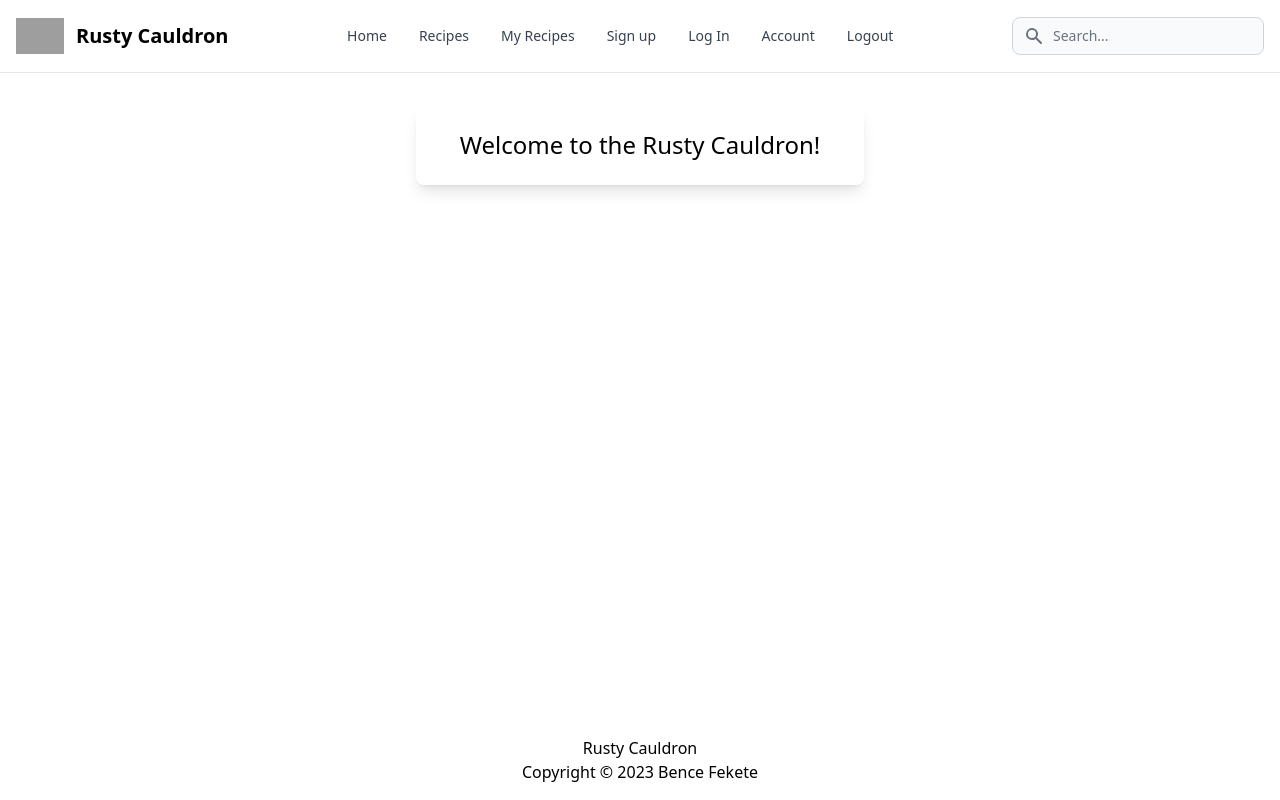
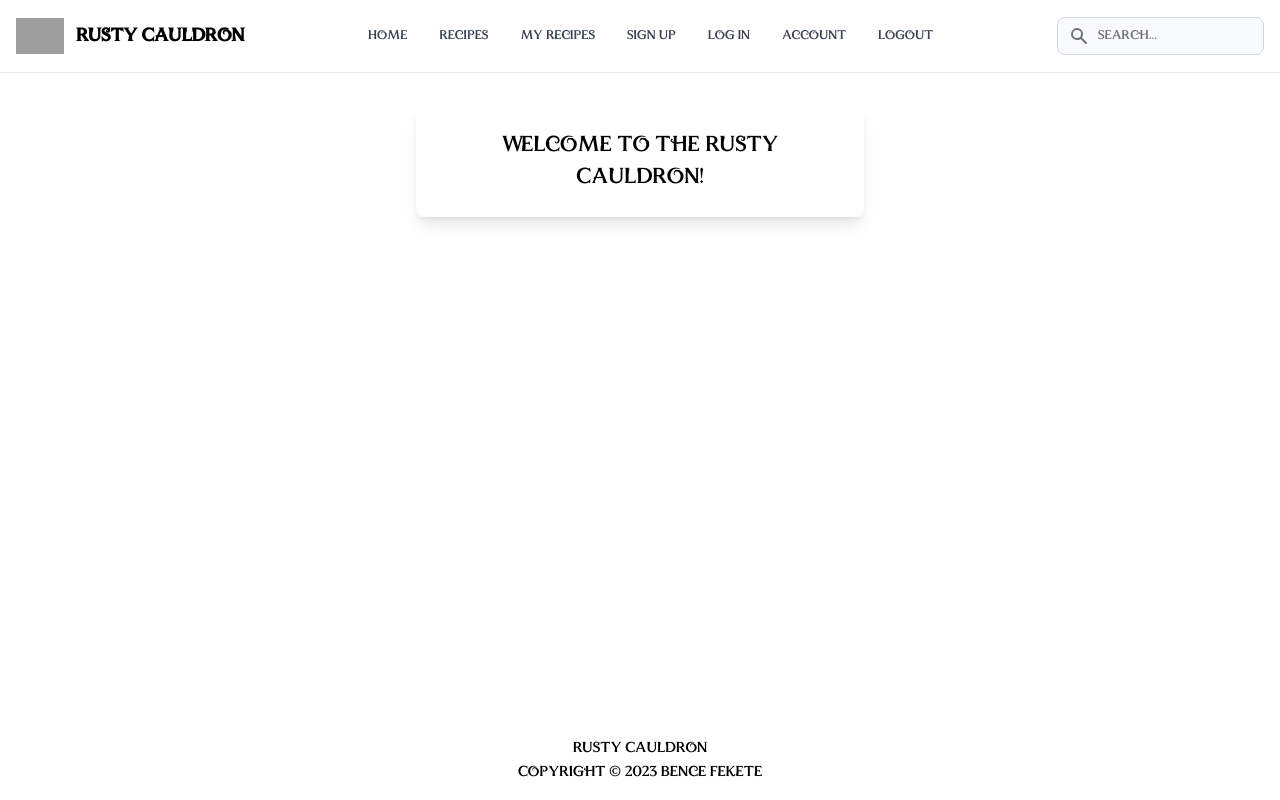
Before and after one commit to fekete965/rusty-cauldron-mvc, a Flask app: page / in a window 1280 px wide. Run offline with Flask 2, Linux system fonts and the light colour scheme; some libraries are stand-ins or nearby versions; grey boxes are pictures that could not be loaded.

Commit message:
Add custom fonts

```diff
--- a/static/main.css
+++ b/static/main.css
@@ -1,4 +1,15 @@
+@font-face {
+  font-family: harry-potter-fancy;
+  src: url(HarryPotter-ov4z.ttf);
+}
+
+@font-face {
+  font-family: harry-potter;
+  src: url(WizardWorldSimplified-Kxr7.ttf);
+}
+
 html,
 body {
+  font-family: harry-potter;
   height: 100vh;
 }
```
Also changed, not shown: static/HarryPotter-ov4z.ttf (added), static/WizardWorldSimplified-Kxr7.ttf (added).
